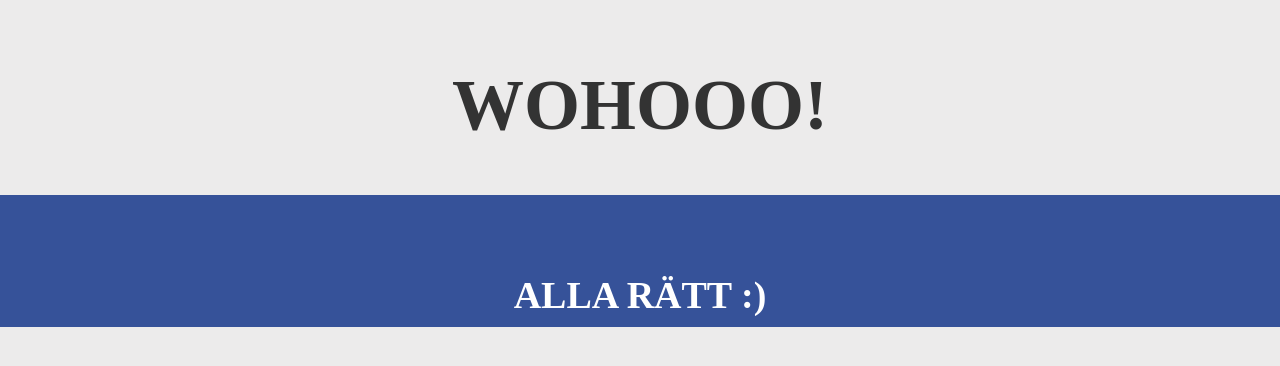
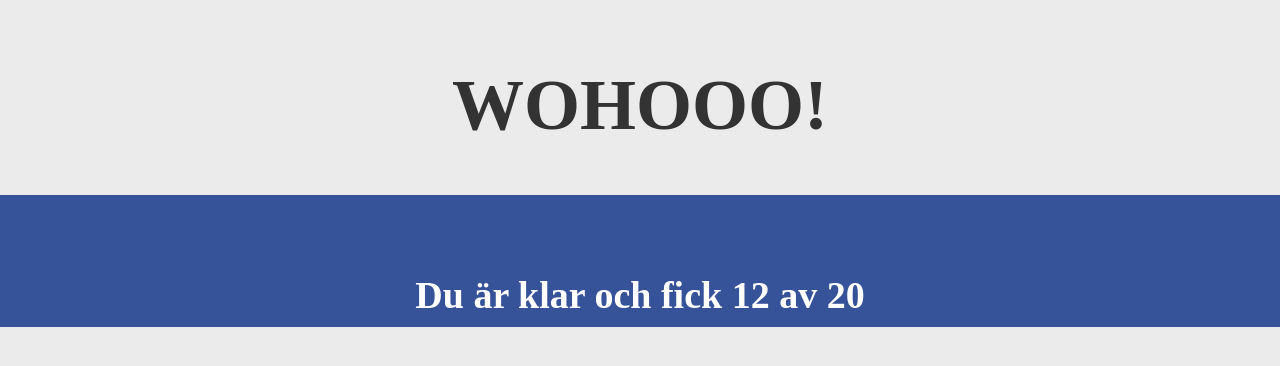
Before and after one commit to emelieahlin/Django_Emelie, a Django app: page /quiz/1/completed/ in a window 1280 px wide. Shown: the top 366 px of the page. Run offline with Django 3.2, Linux system fonts and the light colour scheme; some libraries are stand-ins or nearby versions; some web fonts are replaced.

Commit message:
Lagt in data på completed-sidan
Ändra definitionen av completed i quizproject/quiz/views.py till:
def completed(request, quiz_number):
context = {
"correct": 12,
"total": 20,
"quiz_number": quiz_number,
}
return render(request, "quiz/completed.html", context)
I completed kommer "quiz_number" med som parameter, för att det ska
fungera behöver du ändra i quizproject/quizsite/urls.py så att det
skickas med från URL:en. Detta görs genom att du sätter en parentes runt
det som ska skickas med, ändra till:
url(r"^quiz/([0-9]+)/completed/$", views.completed)
Se till att datan används i
quizproject/quiz/templates/quiz/completed.html. Lägg in följande inne i
<body>-taggen där du vill ha din rubrik och beskrivning:
<h1>Du är klar och fick {{ correct }} av {{ total }}</h1>
Testa att allt fungerar genom att gå till
http://127.0.0.1:8000/quiz/1/completed/

```diff
--- a/quiz/templates/quiz/completed.html
+++ b/quiz/templates/quiz/completed.html
@@ -20,7 +20,7 @@
       <br>
       <br>
       <br>
-        <h2>ALLA RÄTT :) </h2>
+        <h2>Du är klar och fick {{ correct }} av {{ total }}</h2>
       </div>
     </div>
   </div>
--- a/quiz/views.py
+++ b/quiz/views.py
@@ -42,5 +42,10 @@ def question(request, quiz_number, question_number):
 	}
 	return render(request, "quiz/question.html", context)
 
-def completed(request):
-	return render(request, "quiz/completed.html")
+def completed(request, quiz_number):
+	context = {
+	"correct": 12,
+	"total": 20,
+	"quiz_number": quiz_number,
+	}
+	return render(request, "quiz/completed.html", context)
--- a/quizsite/urls.py
+++ b/quizsite/urls.py
@@ -19,5 +19,5 @@ urlpatterns = [
 	url(r"^$", views.startpage),
 	url(r"^quiz/([0-9]+)/$", views.quiz),
 	url(r"^quiz/([0-9]+)/question/([0-9]+)/$", views.question),
-	url(r"^quiz/[0-9]+/completed/$", views.completed),
+	url(r"^quiz/([0-9]+)/completed/$", views.completed),
 	]
```
